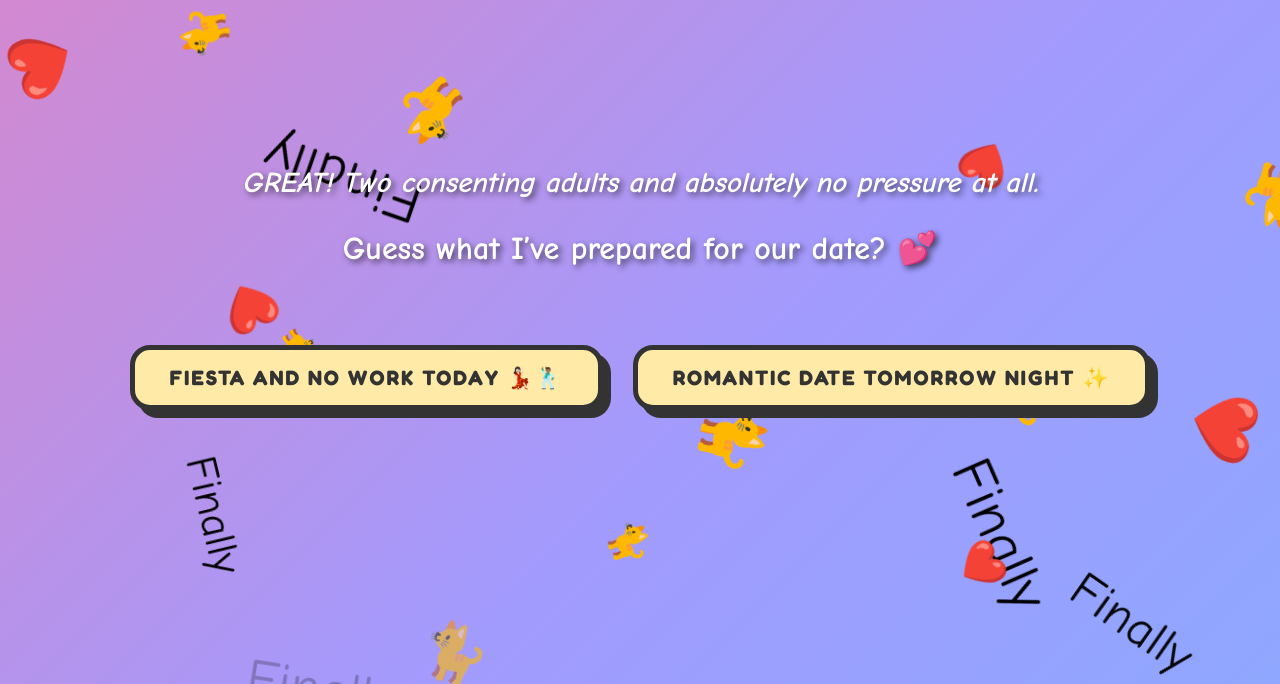
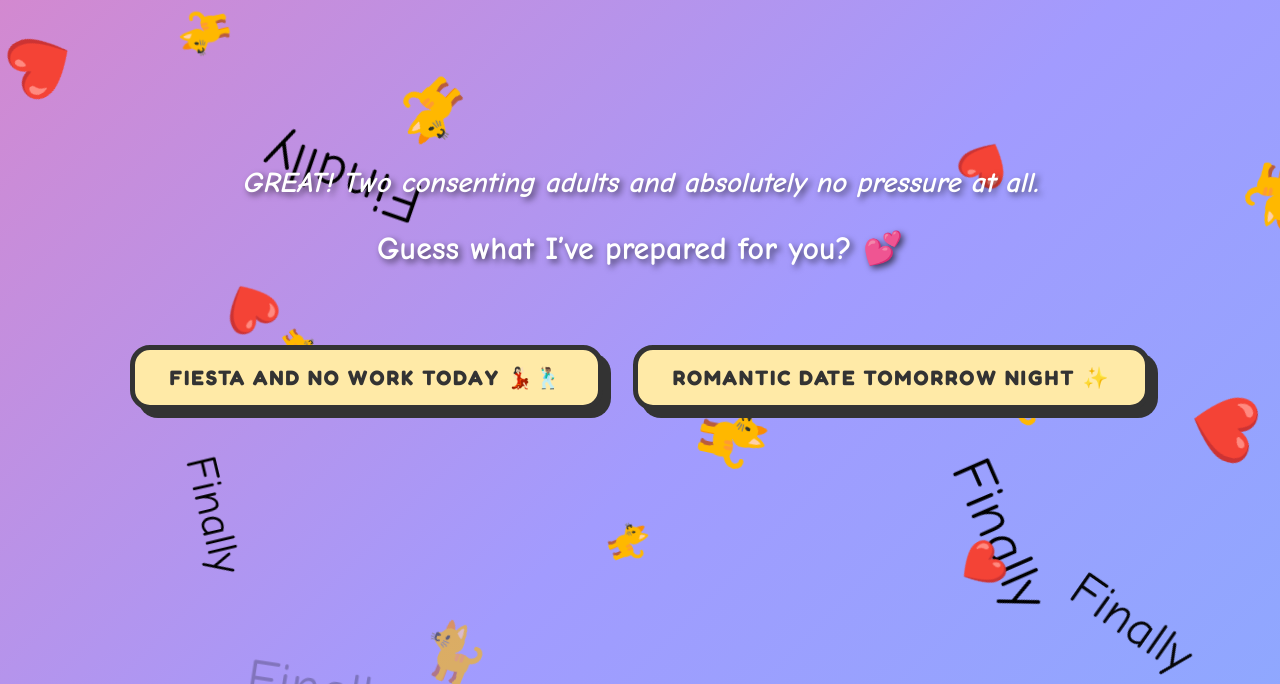
Before and after one commit to francislamon/secret_project, a Flask app: page /yes_yes in a window 1280 px wide. Shown: the part 116-800 px from the top of the page. Run offline with Flask 3, Linux system fonts and the light colour scheme.

Commit message:
Initial commit: Valentine project

```diff
--- a/templates/yes_yes.html
+++ b/templates/yes_yes.html
@@ -166,7 +166,7 @@
                 GREAT! Two consenting adults and absolutely no pressure at all.
             </p>
             <p style="font-size: 2em; color: #fff; margin: 30px 0 60px 0; text-shadow: 3px 3px 6px rgba(0,0,0,0.6); font-weight: 700;">
-                Guess what I’ve prepared for our date? 💕
+                Guess what I’ve prepared for you? 💕
             </p>
             <p class="hidden" style="font-size: 2.5em; color: #000000; margin: 30px 0 60px 0; text-shadow: 3px 3px 6px rgba(0,0,0,0.6); font-weight: 700;">
                 You really thought I convinced your boss?? Sorry, but this booth ain’t going ship itself!
@@ -203,7 +203,7 @@
         });
 
         document.getElementById('noBtn').addEventListener('click', () => {
-            window.location.href = 'yes_yes_yes.html';
+            window.location.href = '/yes_yes_yes';
         });
 
     </script>
```
